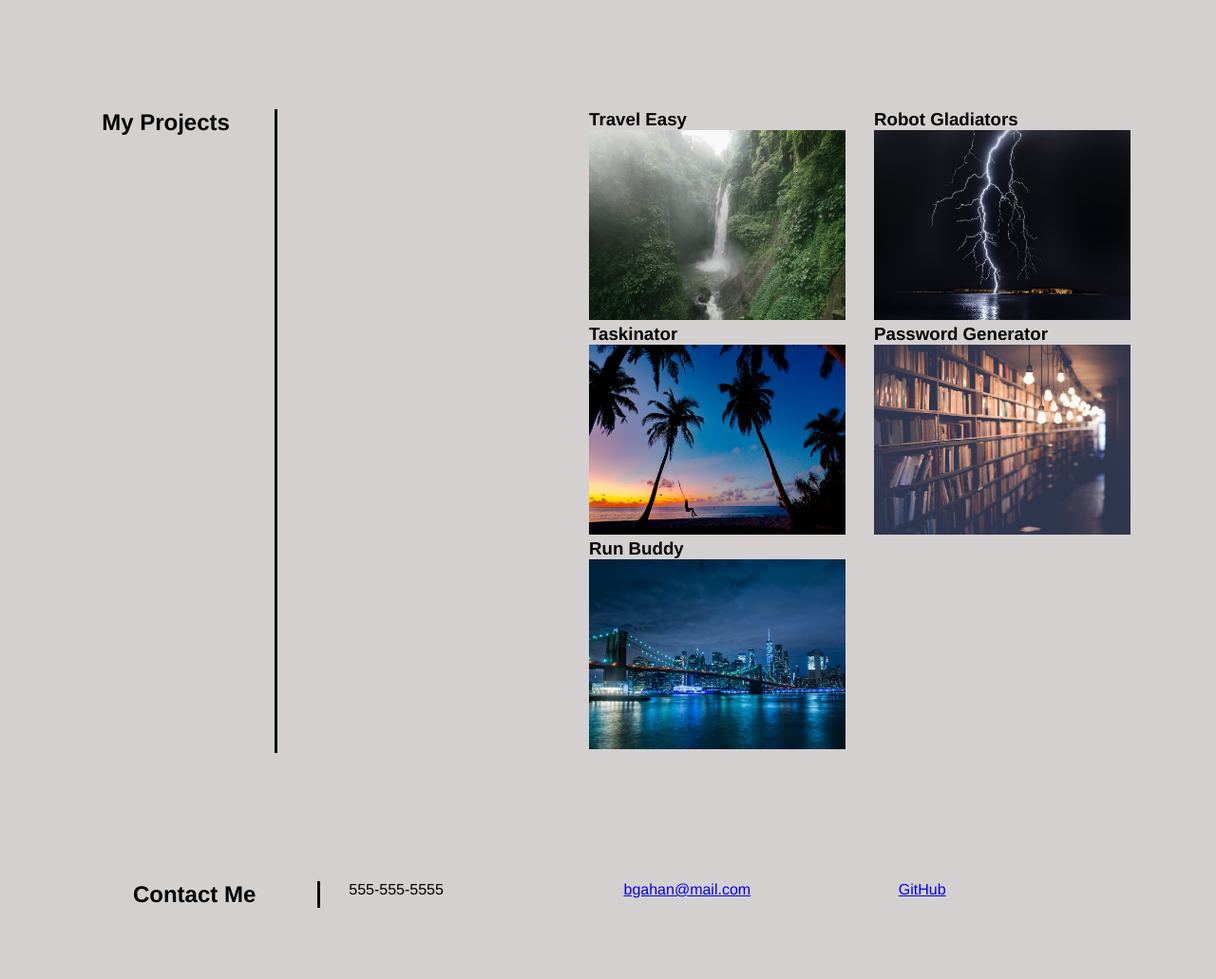
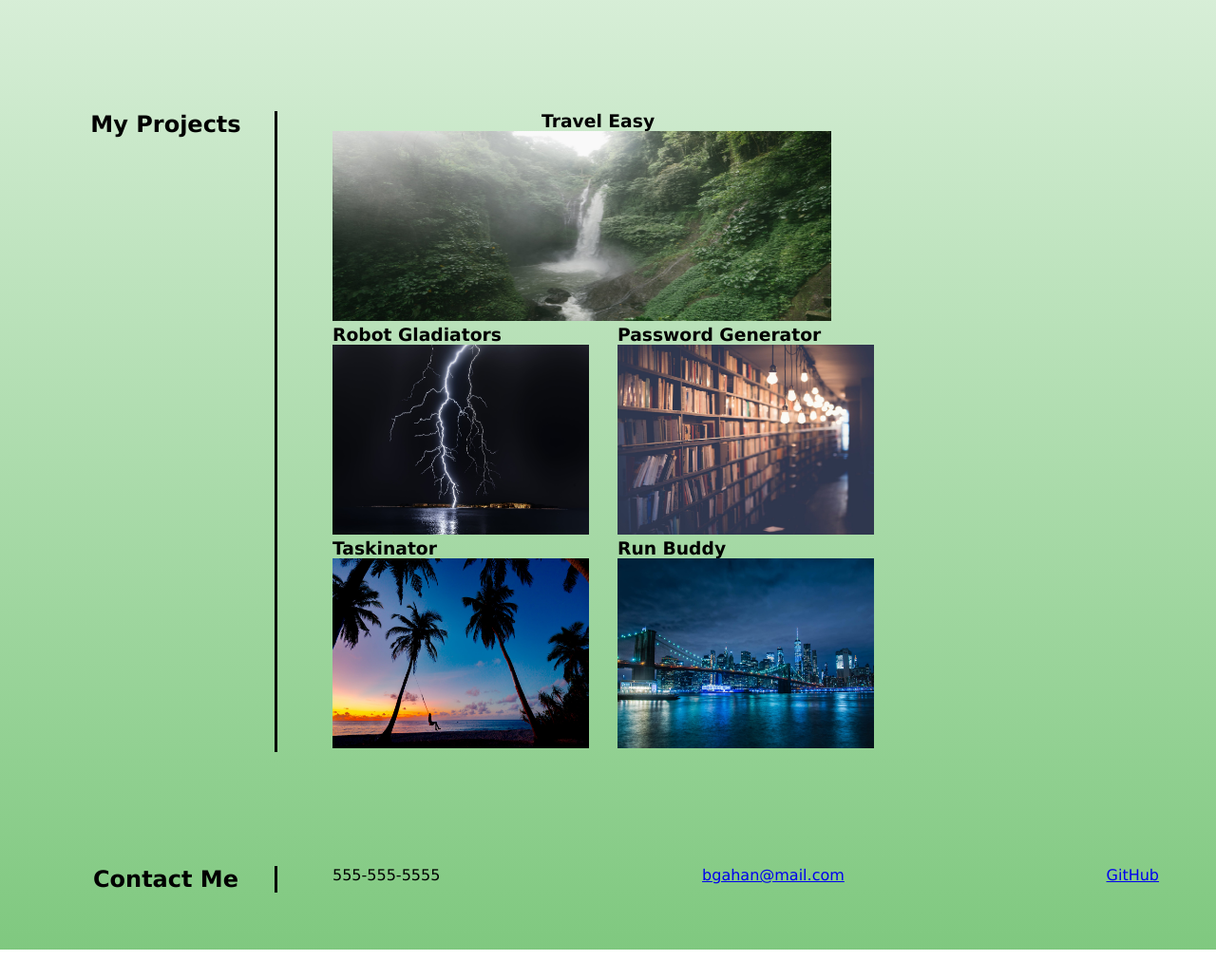
Before and after one commit to bgahan/CEB-Advanced-CSS-Challenge, a plain HTML site: page index.html in a window 1280 px wide. Shown: the part 461-1492 px from the top of the page at 95% size. After the commit the page ends 1461 px from the top, so only its background shows below. Drawn offline with Linux system fonts and the light colour scheme.

Commit message:
styling changes

```diff
--- a/assets/style.css
+++ b/assets/style.css
@@ -11,14 +11,14 @@
 }
 
 body {
-    font-family: Helvetica, Arial, sans-serif;
-    background-color: rgb(212, 208, 208);
+    font-family: Verdana, Geneva, Tahoma, sans-serif;
+    background: linear-gradient(white, rgba(103, 190, 103, 0.84));
 }
 
 header {
     padding: 20px 35px;
-    background-color: var(--tertiary-color);
-    font-weight: bold;
+    background: linear-gradient(#421b66dd, black);
+    font-family: Verdana, Geneva, Tahoma, sans-serif;
     font-size: 18px;
     color: whitesmoke;
     margin: 0;
@@ -53,12 +53,6 @@ header nav ul li a {
     text-shadow: 0 0 10px rgba(0, 0, 0, 0.5);
 }
 
-header nav ul li a:hover {
-    background: var(--secondary-color);
-    color: #BCB88A;
-    border-radius: 15px;
-    text-shadow: none;
-}
 .hero {
     padding-top: 200px;
     background-image: url("../assets/images/hero-image.jpeg");
@@ -67,6 +61,7 @@ header nav ul li a:hover {
     background-position: 80%;
     z-index: 9999;
 }
+
 section {
     padding: 60px;
 }
@@ -83,7 +78,7 @@ section {
 }
 
 .about-me-content {
-    width: 60%;
+    width: 75%;
     text-align: center;
 }
 
@@ -99,22 +94,35 @@ section {
 }
 
 .my-projects-img-container {
+    width: 75%;
+}
+
+.second-img-container {
+    width: 75%;
     display: grid;
     grid-template-columns: repeat(2, 300px);
 }
 
-.project-name a:hover{
-    /*  */
-}
 img {
     height: 200px;
     width: 90%
 }
 
+.project-main {
+    width: 67%;
+}
+
+.project-main h3 {
+    margin-left: 220px;
+}
+
+.project-main img {
+    margin-right: 60px;
+}
+
 #contact-me {
     display: flex;
     justify-content: space-between;
-    /*flex-wrap: wrap;*/
 }
 
 .contact-info h2 {
@@ -123,10 +131,10 @@ img {
     border-right: 3px solid black;
 }
 
-
-.contact-info > * {
-    flex: 1;
-    margin: 15px;
+.contact-info-container{
+    display: flex;
+    width: 75%;
+    justify-content: space-between;
 }
 
 /* Media Query for smaller desktop screens and smaller */
--- a/index.html
+++ b/index.html
@@ -50,39 +50,53 @@
     </section>
 
     <!-- My Projects section -->
+
     <section id="my-projects" class="projects">
         <h2>My Projects</h2>
         <div class="my-projects-img-container">
             <div class="project-main">
                 <h3 class="project-name">Travel Easy</h3>
                 <a href="https://bgahan.github.io/CEBC-Project-1/" target="_blank">
-                    <img src="./assets/images/future-project-1.jpeg" alt="Travel Easy Image" title="Travel Easy Group Project">
+                    <img src="./assets/images/future-project-1.jpeg" alt="Travel Easy Image"
+                        title="Travel Easy Group Project">
                 </a>
             </div>
+            <div class="second-img-container">
+                <div>
+
                     <article class="project">
                         <h3 class="project-name">Robot Gladiators</h3>
                         <a href="https://bgahan.github.io/robot-gladiators/" target="_blank">
-                    <img src="./assets/images/future-project-2.jpeg" alt="Robot Gladiators Image" title="Robot Gladiators Project">
+                            <img src="./assets/images/future-project-2.jpeg" alt="Robot Gladiators Image"
+                                title="Robot Gladiators Project">
                         </a>
                     </article>
                     <article class="project">
                         <h3 class="project-name">Taskinator</h3>
                         <a href="https://bgahan.github.io/taskinator/" target="_blank">
-                    <img src="./assets/images/future-project-3.jpeg" alt="Taskinator Image" title="Taskinator Project">
+                            <img src="./assets/images/future-project-3.jpeg" alt="Taskinator Image"
+                                title="Taskinator Project">
                         </a>
                     </article>
+                </div>
+                <div>
+
                     <article class="project">
                         <h3 class="project-name">Password Generator</h3>
                         <a href="https://bgahan.github.io/JavaScript-Challenge-Password-Generator/" target="_blank">
-                    <img src="./assets/images/future-project-4.jpeg" alt="Password Generator Image" title="Password Generator Project">
+                            <img src="./assets/images/future-project-4.jpeg" alt="Password Generator Image"
+                                title="Password Generator Project">
                         </a>
                     </article>
                     <article class="project">
                         <h3 class="project-name">Run Buddy</h3>
                         <a href="https://bgahan.github.io/run-buddy/" target="_blank">
-                    <img src="./assets/images/future-project-5.jpeg" alt="Run Buddy Image" title="Run Buddy Project" >
+                            <img src="./assets/images/future-project-5.jpeg" alt="Run Buddy Image"
+                                title="Run Buddy Project">
                         </a>
                     </article>
+                </div>
+            </div>
         </div>
 
     </section>
@@ -90,6 +104,7 @@
     <!-- Contact Me section -->
     <section id="contact-me" class="contact-info">
         <h2>Contact Me</h2>
+        <div class="contact-info-container">
             <div class="phone">
                 <p>555-555-5555</p>
             </div>
@@ -99,8 +114,8 @@
             <div class="github">
                 <a href="https://github.com/bgahan" target="_blank">GitHub</a>
             </div>
+        </div>
     </section>
-
 </body>
 
 </html>
```
Lines whose indentation alone changed are shown as unchanged.
